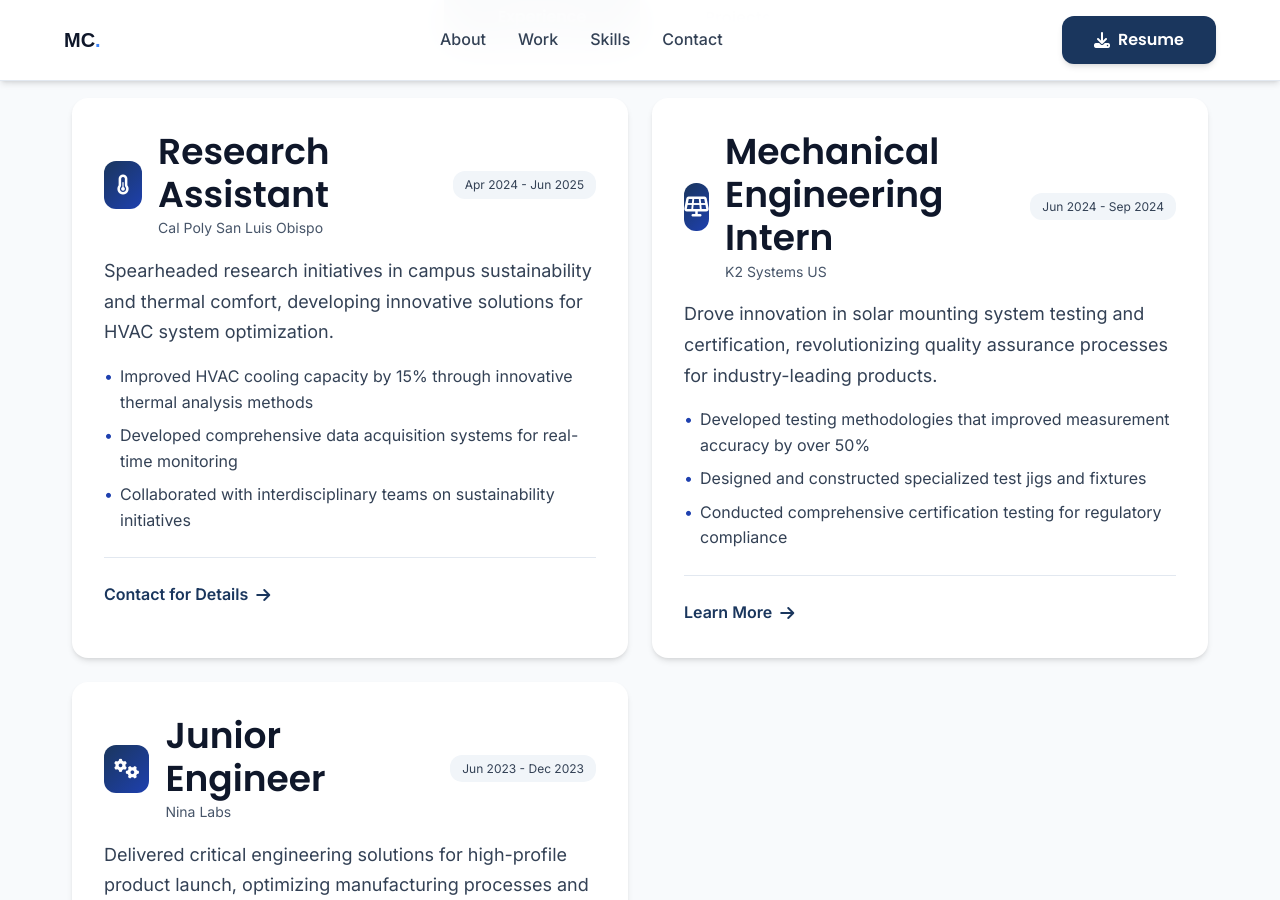
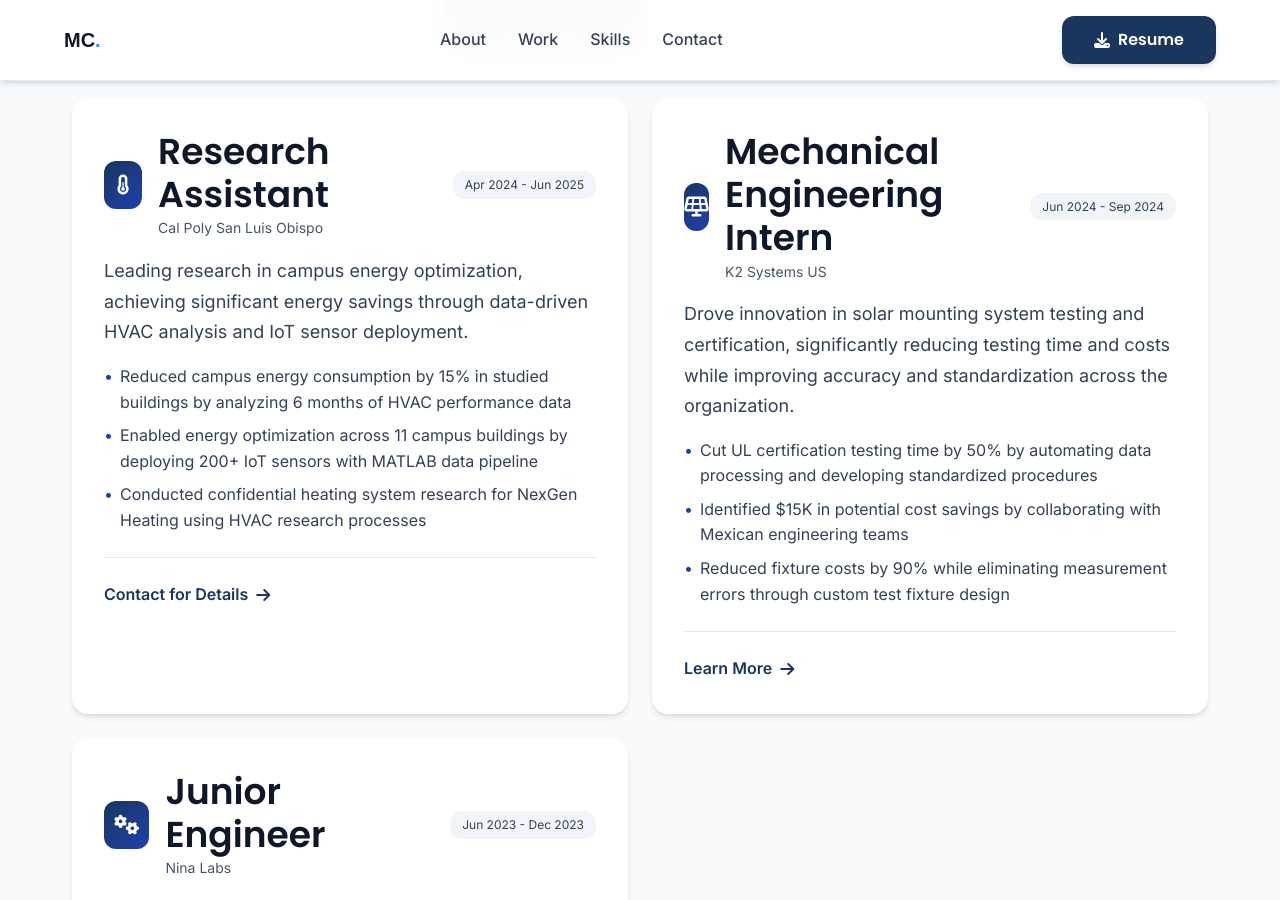
Before and after one commit to moisc/moisc.github.io, a Jekyll site: the page index.html, which Jekyll copies as it is, in a window 1280 px wide and 900 px high, scrolled down 1253 px. Built offline with Jekyll 4.4.1, drawn with Linux system fonts in a browser that asks for light colours; some of the changed text lies outside the part shown.

Commit message:
Update website with latest resume and enhanced content
- Replace resume links with updated September 2025 version
- Update hero section with concise degree information
- Enhance work experience with specific metrics and achievements
- Replace thermal systems skills section with business & management skills
- Update project descriptions with quantified results
- Remove all thermal systems references from meta tags and descriptions

🤖 Generated with [Claude Code](https://claude.ai/code)

Co-Authored-By: Claude <noreply@anthropic.com>

```diff
--- a/index.html
+++ b/index.html
@@ -6,14 +6,14 @@
     <title>Mois Cohen | Mechanical Engineer</title>
 
     <!-- SEO Meta Tags -->
-    <meta name="description" content="Mechanical Engineer with expertise in CAD/FEA, thermal systems, and engineering design. B.S. from Cal Poly SLO with experience in aerospace, solar, and mechanical systems.">
-    <meta name="keywords" content="mechanical engineer, CAD, FEA, thermal systems, engineering design, Cal Poly SLO">
+    <meta name="description" content="Mechanical Engineer with expertise in CAD/FEA, product design, and engineering analysis. B.S. from Cal Poly SLO with experience in aerospace, solar, and mechanical systems.">
+    <meta name="keywords" content="mechanical engineer, CAD, FEA, product design, engineering analysis, Cal Poly SLO">
     <meta name="author" content="Mois Cohen">
     <meta name="robots" content="index, follow">
 
     <!-- Open Graph Meta Tags -->
     <meta property="og:title" content="Mois Cohen | Mechanical Engineer">
-    <meta property="og:description" content="Mechanical Engineer with expertise in CAD/FEA, thermal systems, and engineering design. B.S. from Cal Poly SLO.">
+    <meta property="og:description" content="Mechanical Engineer with expertise in CAD/FEA, product design, and engineering analysis. B.S. from Cal Poly SLO.">
     <meta property="og:type" content="website">
     <meta property="og:url" content="https://moisc.github.io">
     <meta property="og:image" content="https://moisc.github.io/unnamed%20(22).jpg">
@@ -21,7 +21,7 @@
     <!-- Twitter Card Meta Tags -->
     <meta name="twitter:card" content="summary_large_image">
     <meta name="twitter:title" content="Mois Cohen | Mechanical Engineer">
-    <meta name="twitter:description" content="Mechanical Engineer with expertise in CAD/FEA, thermal systems, and engineering design.">
+    <meta name="twitter:description" content="Mechanical Engineer with expertise in CAD/FEA, product design, and engineering analysis.">
     <meta name="twitter:image" content="https://moisc.github.io/unnamed%20(22).jpg">
 
     <!-- Theme Color -->
@@ -692,15 +692,14 @@
                     <span class="hero__subtitle-role">Mechanical Engineer</span>
                 </h1>
                 <p class="hero__subtitle">
-                    B.S. in Mechanical Engineering from California Polytechnic State University, San Luis Obispo.
-                    Passionate about solving complex engineering challenges through innovative design and advanced analysis.
+                    B.S. Mechanical Engineering, Cal Poly San Luis Obispo
                 </p>
                 <div class="hero__cta">
                     <a href="#contact" class="btn btn--primary btn--large">
                         <i class="fas fa-envelope"></i>
                         <span>Get In Touch</span>
                     </a>
-                    <a href="https://raw.githubusercontent.com/moisc/moisc.github.io/main/Mois Cohen Resume 6.10.25.pdf" class="btn btn--outline btn--large" download="Mois Cohen Resume 6.10.25.pdf">
+                    <a href="https://raw.githubusercontent.com/moisc/moisc.github.io/main/Mois Cohen Resume 9.18.25.pdf" class="btn btn--outline btn--large" download="Mois Cohen Resume 9.18.25.pdf">
                         <i class="fas fa-download"></i>
                         <span>Download Resume</span>
                     </a>
@@ -746,19 +745,19 @@
                         </div>
                         <span style="margin-left: auto; background: var(--gray-100); padding: 0.25rem 0.75rem; border-radius: 12px; font-size: 0.75rem; color: var(--gray-700); white-space: nowrap;">Apr 2024 - Jun 2025</span>
                     </div>
-                    <p style="color: var(--gray-700); margin-bottom: 1rem;">Spearheaded research initiatives in campus sustainability and thermal comfort, developing innovative solutions for HVAC system optimization.</p>
+                    <p style="color: var(--gray-700); margin-bottom: 1rem;">Leading research in campus energy optimization, achieving significant energy savings through data-driven HVAC analysis and IoT sensor deployment.</p>
                     <ul style="list-style: none; padding: 0; margin: 0;">
                         <li style="margin-bottom: 0.5rem; color: var(--gray-700); position: relative; padding-left: 1rem;">
                             <span style="position: absolute; left: 0; color: var(--accent-blue);">•</span>
-                            Improved HVAC cooling capacity by 15% through innovative thermal analysis methods
+                            Reduced campus energy consumption by 15% in studied buildings by analyzing 6 months of HVAC performance data
                         </li>
                         <li style="margin-bottom: 0.5rem; color: var(--gray-700); position: relative; padding-left: 1rem;">
                             <span style="position: absolute; left: 0; color: var(--accent-blue);">•</span>
-                            Developed comprehensive data acquisition systems for real-time monitoring
+                            Enabled energy optimization across 11 campus buildings by deploying 200+ IoT sensors with MATLAB data pipeline
                         </li>
                         <li style="margin-bottom: 0.5rem; color: var(--gray-700); position: relative; padding-left: 1rem;">
                             <span style="position: absolute; left: 0; color: var(--accent-blue);">•</span>
-                            Collaborated with interdisciplinary teams on sustainability initiatives
+                            Conducted confidential heating system research for NexGen Heating using HVAC research processes
                         </li>
                     </ul>
                     <div style="margin-top: 1.5rem; padding-top: 1.5rem; border-top: 1px solid var(--gray-200);">
@@ -781,19 +780,19 @@
                         </div>
                         <span style="margin-left: auto; background: var(--gray-100); padding: 0.25rem 0.75rem; border-radius: 12px; font-size: 0.75rem; color: var(--gray-700); white-space: nowrap;">Jun 2024 - Sep 2024</span>
                     </div>
-                    <p style="color: var(--gray-700); margin-bottom: 1rem;">Drove innovation in solar mounting system testing and certification, revolutionizing quality assurance processes for industry-leading products.</p>
+                    <p style="color: var(--gray-700); margin-bottom: 1rem;">Drove innovation in solar mounting system testing and certification, significantly reducing testing time and costs while improving accuracy and standardization across the organization.</p>
                     <ul style="list-style: none; padding: 0; margin: 0;">
                         <li style="margin-bottom: 0.5rem; color: var(--gray-700); position: relative; padding-left: 1rem;">
                             <span style="position: absolute; left: 0; color: var(--accent-blue);">•</span>
-                            Developed testing methodologies that improved measurement accuracy by over 50%
+                            Cut UL certification testing time by 50% by automating data processing and developing standardized procedures
                         </li>
                         <li style="margin-bottom: 0.5rem; color: var(--gray-700); position: relative; padding-left: 1rem;">
                             <span style="position: absolute; left: 0; color: var(--accent-blue);">•</span>
-                            Designed and constructed specialized test jigs and fixtures
+                            Identified $15K in potential cost savings by collaborating with Mexican engineering teams
                         </li>
                         <li style="margin-bottom: 0.5rem; color: var(--gray-700); position: relative; padding-left: 1rem;">
                             <span style="position: absolute; left: 0; color: var(--accent-blue);">•</span>
-                            Conducted comprehensive certification testing for regulatory compliance
+                            Reduced fixture costs by 90% while eliminating measurement errors through custom test fixture design
                         </li>
                     </ul>
                     <div style="margin-top: 1.5rem; padding-top: 1.5rem; border-top: 1px solid var(--gray-200);">
@@ -816,19 +815,19 @@
                         </div>
                         <span style="margin-left: auto; background: var(--gray-100); padding: 0.25rem 0.75rem; border-radius: 12px; font-size: 0.75rem; color: var(--gray-700); white-space: nowrap;">Jun 2023 - Dec 2023</span>
                     </div>
-                    <p style="color: var(--gray-700); margin-bottom: 1rem;">Delivered critical engineering solutions for high-profile product launch, optimizing manufacturing processes and ensuring product quality for debut at the Las Vegas Sphere.</p>
+                    <p style="color: var(--gray-700); margin-bottom: 1rem;">Delivered critical engineering solutions for high-profile product launch, achieving significant improvements in product reliability and manufacturing efficiency for Las Vegas Sphere deployment.</p>
                     <ul style="list-style: none; padding: 0; margin: 0;">
                         <li style="margin-bottom: 0.5rem; color: var(--gray-700); position: relative; padding-left: 1rem;">
                             <span style="position: absolute; left: 0; color: var(--accent-blue);">•</span>
-                            Led design optimization initiatives for enhanced manufacturability
+                            Reduced pour variation by 80% by engineering Python-based pour-testing jig
                         </li>
                         <li style="margin-bottom: 0.5rem; color: var(--gray-700); position: relative; padding-left: 1rem;">
                             <span style="position: absolute; left: 0; color: var(--accent-blue);">•</span>
-                            Designed automated test jigs in SolidWorks with validation protocols
+                            Eliminated $8K in outsourced testing costs by designing automated test fixture with Python control
                         </li>
                         <li style="margin-bottom: 0.5rem; color: var(--gray-700); position: relative; padding-left: 1rem;">
                             <span style="position: absolute; left: 0; color: var(--accent-blue);">•</span>
-                            Improved product pour accuracy by approximately 80%
+                            Reduced assembly time by 35% and cut production costs by $4K through design optimization
                         </li>
                     </ul>
                     <div style="margin-top: 1.5rem; padding-top: 1.5rem; border-top: 1px solid var(--gray-200);">
@@ -851,7 +850,7 @@
                     </div>
                     <span style="display: inline-block; padding: 0.25rem 0.75rem; background: var(--gray-100); color: var(--accent-blue); font-size: 0.75rem; font-weight: 600; border-radius: 12px; margin-bottom: 1rem;">Senior Capstone Project</span>
                     <h3 style="margin-bottom: 1rem;">Wildland Fire Hose Clamp</h3>
-                    <p style="margin-bottom: 1.5rem; color: var(--gray-700);">Advanced CAD modeling and FEA analysis of firefighting equipment, improving structural strength by 30% through innovative design optimization and stakeholder collaboration.</p>
+                    <p style="margin-bottom: 1.5rem; color: var(--gray-700);">Refined clamp design in SolidWorks with FEA analysis, achieving 30% higher strength than design specifications. Led field testing protocols ensuring clamp performance met Cal Fire operational requirements.</p>
                     <div style="display: flex; flex-wrap: wrap; gap: 0.5rem; margin-bottom: 1.5rem;">
                         <span style="padding: 0.25rem 0.75rem; background: var(--gray-100); color: var(--gray-700); font-size: 0.75rem; border-radius: 12px;">SolidWorks</span>
                         <span style="padding: 0.25rem 0.75rem; background: var(--gray-100); color: var(--gray-700); font-size: 0.75rem; border-radius: 12px;">FEA Analysis</span>
@@ -874,7 +873,7 @@
                     </div>
                     <span style="display: inline-block; padding: 0.25rem 0.75rem; background: var(--gray-100); color: var(--accent-blue); font-size: 0.75rem; font-weight: 600; border-radius: 12px; margin-bottom: 1rem;">Startup Project</span>
                     <h3 style="margin-bottom: 1rem;">Autoprint 3D Printing System</h3>
-                    <p style="margin-bottom: 1.5rem; color: var(--gray-700);">Founded innovative 3D printing startup, developing proprietary printer design with IoT capabilities. Filed provisional patent and engineered system reducing setup time by 90%.</p>
+                    <p style="margin-bottom: 1.5rem; color: var(--gray-700);">Co-founded 3D printing startup that attracted $11,000 in Kickstarter backing while leading technical development of proprietary printer design and filing provisional patent. Reduced pre-print setup time by 90%.</p>
                     <div style="display: flex; flex-wrap: wrap; gap: 0.5rem; margin-bottom: 1.5rem;">
                         <span style="padding: 0.25rem 0.75rem; background: var(--gray-100); color: var(--gray-700); font-size: 0.75rem; border-radius: 12px;">Product Development</span>
                         <span style="padding: 0.25rem 0.75rem; background: var(--gray-100); color: var(--gray-700); font-size: 0.75rem; border-radius: 12px;">IoT Systems</span>
@@ -910,7 +909,7 @@
                 <p class="section-header__subtitle">Expertise</p>
                 <h2 class="section-header__title">Technical Skills</h2>
                 <p class="section-header__description">
-                    Comprehensive engineering expertise across mechanical design, thermal systems, and advanced analysis tools.
+                    Comprehensive engineering expertise across mechanical design, business management, and advanced analysis tools.
                 </p>
             </div>
 
@@ -941,28 +940,28 @@
                     </ul>
                 </div>
 
-                <!-- Thermal Systems -->
+                <!-- Business & Management -->
                 <div class="card">
                     <div style="width: 60px; height: 60px; background: linear-gradient(135deg, var(--primary-blue), var(--accent-blue)); border-radius: 12px; display: flex; align-items: center; justify-content: center; margin-bottom: 1.5rem;">
-                        <i class="fas fa-thermometer-half" style="font-size: 1.5rem; color: white;"></i>
+                        <i class="fas fa-chart-line" style="font-size: 1.5rem; color: white;"></i>
                     </div>
-                    <h3 style="margin-bottom: 1rem;">Thermal Systems</h3>
+                    <h3 style="margin-bottom: 1rem;">Business & Management</h3>
                     <ul style="list-style: none; padding: 0; margin: 0;">
                         <li style="display: flex; justify-content: space-between; padding: 0.5rem 0; border-bottom: 1px solid var(--gray-100);">
-                            <span style="font-weight: 500; color: var(--gray-700);">Heat Transfer</span>
-                            <span style="font-size: 0.875rem; color: var(--gray-500);">Expert</span>
+                            <span style="font-weight: 500; color: var(--gray-700);">Accounting Fundamentals</span>
+                            <span style="font-size: 0.875rem; color: var(--gray-500);">Intermediate</span>
                         </li>
                         <li style="display: flex; justify-content: space-between; padding: 0.5rem 0; border-bottom: 1px solid var(--gray-100);">
-                            <span style="font-weight: 500; color: var(--gray-700);">HVAC Design</span>
-                            <span style="font-size: 0.875rem; color: var(--gray-500);">Advanced</span>
+                            <span style="font-weight: 500; color: var(--gray-700);">Marketing</span>
+                            <span style="font-size: 0.875rem; color: var(--gray-500);">Intermediate</span>
                         </li>
                         <li style="display: flex; justify-content: space-between; padding: 0.5rem 0; border-bottom: 1px solid var(--gray-100);">
-                            <span style="font-weight: 500; color: var(--gray-700);">Thermal Analysis</span>
-                            <span style="font-size: 0.875rem; color: var(--gray-500);">Advanced</span>
+                            <span style="font-weight: 500; color: var(--gray-700);">Financial Planning</span>
+                            <span style="font-size: 0.875rem; color: var(--gray-500);">Intermediate</span>
                         </li>
                         <li style="display: flex; justify-content: space-between; padding: 0.5rem 0;">
-                            <span style="font-weight: 500; color: var(--gray-700);">System Optimization</span>
-                            <span style="font-size: 0.875rem; color: var(--gray-500);">Advanced</span>
+                            <span style="font-weight: 500; color: var(--gray-700);">Project Management</span>
+                            <span style="font-size: 0.875rem; color: var(--gray-500);">Intermediate</span>
                         </li>
                     </ul>
                 </div>
```
Also changed, not shown: other parts of index.html (+2 -2 lines), 1 other file.
